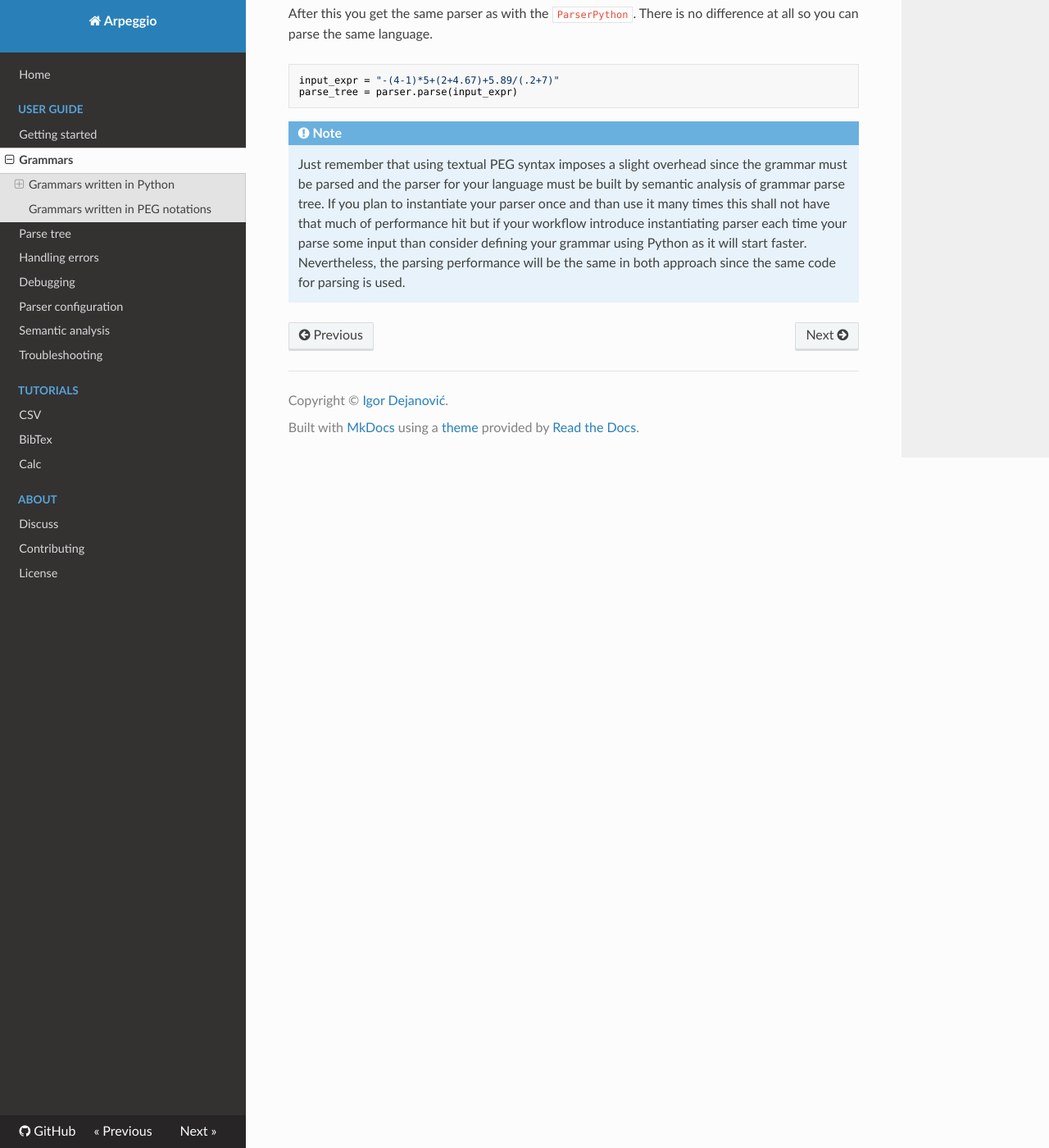
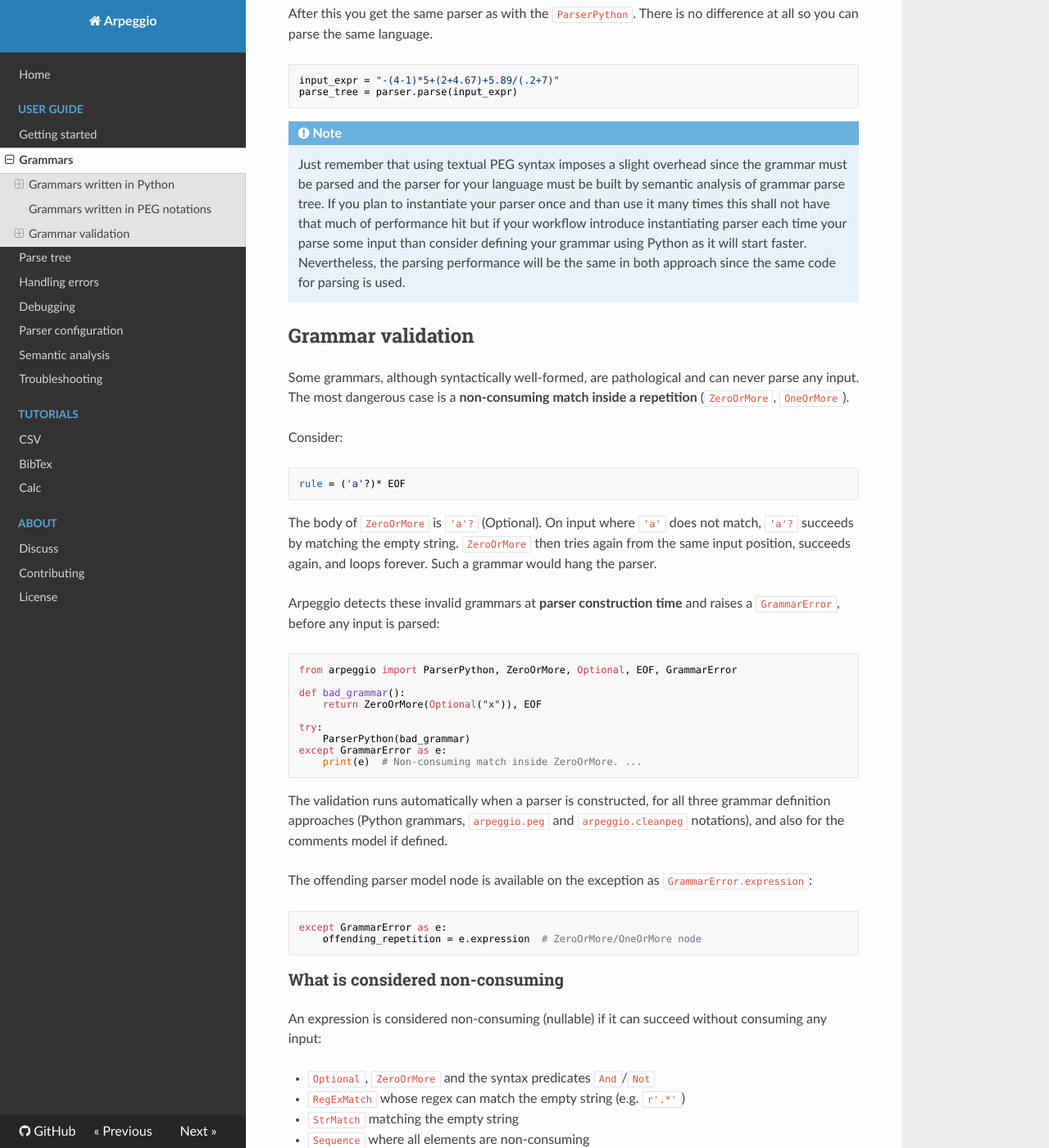
Before and after one commit to textX/Arpeggio, an MkDocs documentation site: the page built from docs/grammars.md, in a window 1280 px wide and 1400 px high, scrolled down 5266 px. Shown: the whole window at 82% size. Built offline with MkDocs 1.6.1, drawn with Linux system fonts in a browser that asks for light colours; nearby versions of some CDN libraries; some of the changed text lies outside the part shown.

Commit message:
feat: expose parser model validation and user data
Add the pieces needed by clients (e.g. textX) to build positioned
error messages from grammar validation:

- ParsingExpression gained an opaque user_data dict for attaching
  arbitrary metadata (e.g. source positions) to parser model nodes.
- GrammarError carries the offending repetition node as its
  expression attribute.
- _validate_parser_model is now the public validate_parser_model()
  so hand-built parser models can be validated explicitly.

Document the grammar validation feature in the docs (grammars.md,
troubleshooting.md) and update the changelog.

````diff
--- a/docs/grammars.md
+++ b/docs/grammars.md
@@ -283,3 +283,108 @@
     your parse some input than consider defining your grammar using Python as it
     will start faster.  Nevertheless, the parsing performance will be the same in
     both approach since the same code for parsing is used.
+
+
+## Grammar validation
+
+Some grammars, although syntactically well-formed, are pathological and can
+never parse any input. The most dangerous case is a **non-consuming match
+inside a repetition** (`ZeroOrMore`, `OneOrMore`).
+
+Consider:
+
+    rule = ('a'?)* EOF
+
+The body of `ZeroOrMore` is `'a'?` (Optional). On input where `'a'` does not
+match, `'a'?` succeeds by matching the empty string. `ZeroOrMore` then tries
+again from the same input position, succeeds again, and loops forever. Such a
+grammar would hang the parser.
+
+Arpeggio detects these invalid grammars at **parser construction time** and
+raises a `GrammarError`, before any input is parsed:
+
+```python
+from arpeggio import ParserPython, ZeroOrMore, Optional, EOF, GrammarError
+
+def bad_grammar():
+    return ZeroOrMore(Optional("x")), EOF
+
+try:
+    ParserPython(bad_grammar)
+except GrammarError as e:
+    print(e)  # Non-consuming match inside ZeroOrMore. ...
+```
+
+The validation runs automatically when a parser is constructed, for all three
+grammar definition approaches (Python grammars, `arpeggio.peg` and
+`arpeggio.cleanpeg` notations), and also for the comments model if defined.
+
+The offending parser model node is available on the exception as
+`GrammarError.expression`:
+
+```python
+except GrammarError as e:
+    offending_repetition = e.expression  # ZeroOrMore/OneOrMore node
+```
+
+### What is considered non-consuming
+
+An expression is considered non-consuming (nullable) if it can succeed without
+consuming any input:
+
+- `Optional`, `ZeroOrMore` and the syntax predicates `And`/`Not`
+- `RegExMatch` whose regex can match the empty string (e.g. `r'.*'`)
+- `StrMatch` matching the empty string
+- `Sequence` where all elements are non-consuming
+- `OrderedChoice` where at least one alternative is non-consuming
+
+A repetition whose body is (or may lead to) a non-consuming match is rejected.
+Note that a *left-recursive* rule inside a repetition is deliberately **not**
+rejected: such cycles cause a `RecursionError` at parse time rather than an
+infinite repetition loop (see [Troubleshooting](troubleshooting.md#left-recursion-and-recursionerror)).
+
+### Fixing non-consuming repetitions
+
+Make sure the repetition body always consumes input when it succeeds, e.g. by
+adding a mandatory consuming element:
+
+```python
+# broken - hangs the parser
+def bad():
+    return ZeroOrMore(Optional("x")), EOF
+
+# fixed - always consumes at least one character when it matches
+def good():
+    return ZeroOrMore(("x", Optional("y"))), EOF
+```
+
+### Attaching metadata to parser model nodes
+
+Each parser expression (`ParsingExpression`) has an opaque `user_data`
+dictionary that Arpeggio never touches or interprets. You can use it to attach
+arbitrary metadata to parser model nodes, e.g. the source position in a
+grammar description, and read it back from `GrammarError.expression.user_data`
+when validation fails:
+
+```python
+repetition = ZeroOrMore(Optional("x"), user_data={"source_pos": 42})
+
+def grammar():
+    return repetition, EOF
+
+try:
+    ParserPython(grammar)
+except GrammarError as e:
+    print(e.expression.user_data["source_pos"])  # 42
+```
+
+### Validating an existing parser model
+
+Parser models built by hand (not through a `Parser` constructor) can be
+validated explicitly with the public function `validate_parser_model`:
+
+```python
+from arpeggio import validate_parser_model
+
+validate_parser_model(my_parser_model)
+```
````
Also changed, not shown: CHANGELOG.md (+5 -0 lines), arpeggio/__init__.py (+32 -6 lines), docs/troubleshooting.md (+27 -0 lines), 2 other files.
